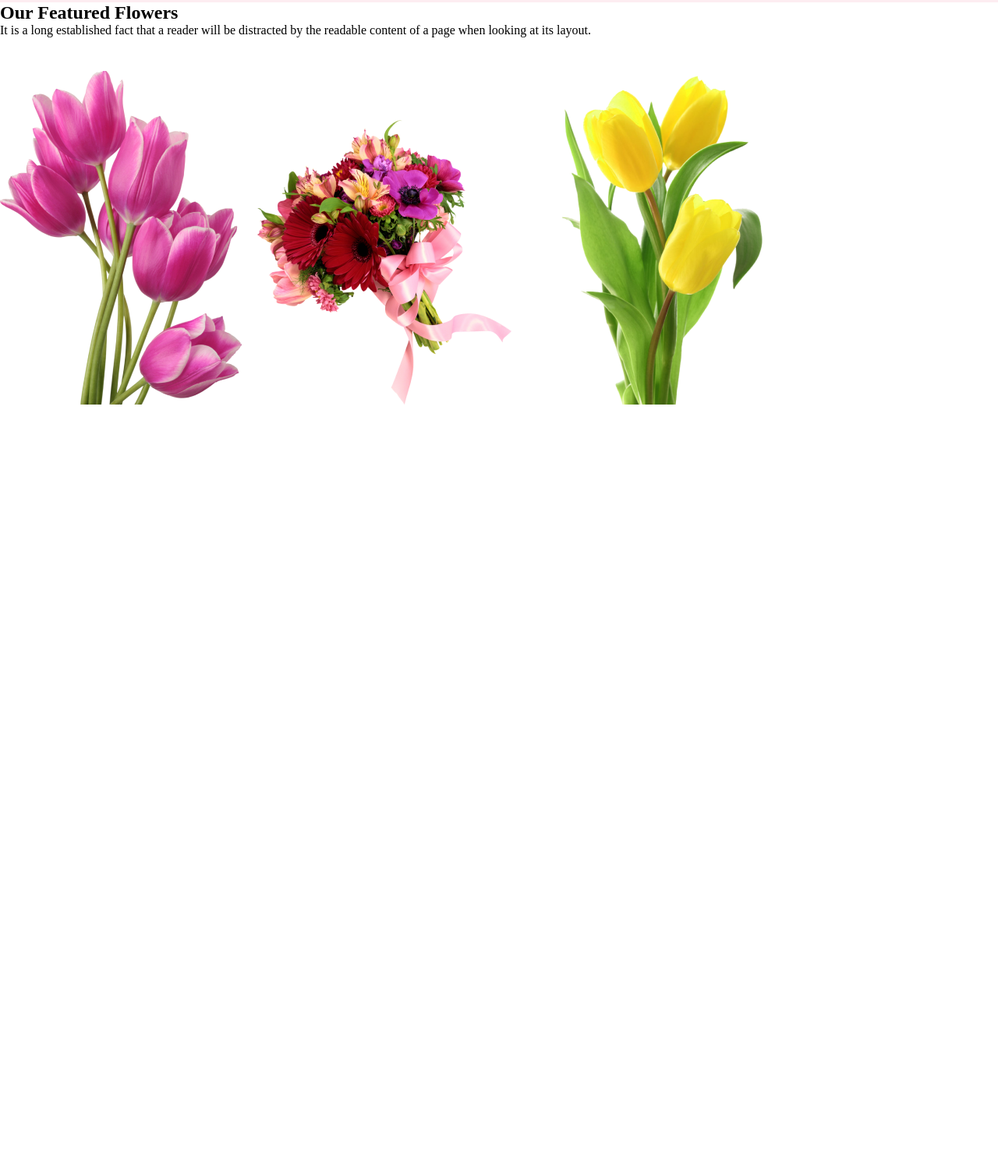
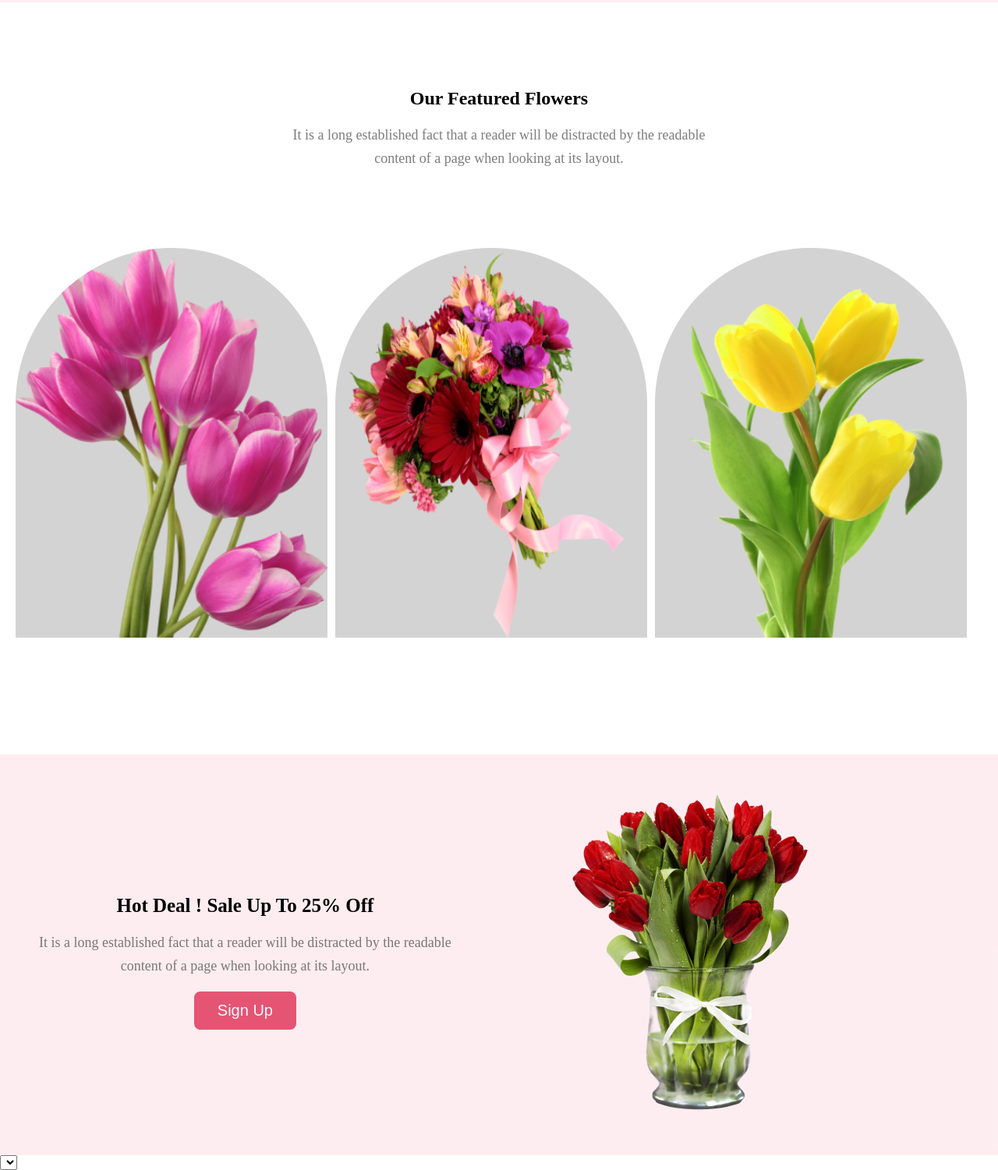
Before and after one commit to yead111/Assignment, a plain HTML site: page index.html in a window 1280 px wide. Shown: the part 561-2062 px from the top of the page at 78% size. Before the commit the page ends 1084 px from the top, so only its background shows below. Drawn offline with Linux system fonts and the light colour scheme.

Commit message:
hoat dial commit

```diff
--- a/index.html
+++ b/index.html
@@ -33,14 +33,41 @@
     </header>
     <main>
         <section>
-            <div>
+            <div class="Our-Featured">
                 <h2>Our Featured Flowers</h2>
-                <p>It is a long established fact that a reader will be distracted by the readable content of a page when looking at its layout.</p>
+                <br>
+                <p class="all-paragraph">It is a long established fact that a reader will be distracted by the readable
+                    <br>content of a page when looking at its layout.
+                </p>
             </div>
-            <div>
-                <img src="images/pngwing 6.png" alt="">
-                <img src="images/pngwing 5.png" alt="">
-                <img src="images/pngwing 7.png" alt="">
+            <div class="all-paragraph-img">
+                <img class="border-img" src="images/pngwing 6.png" alt="">
+                <img class="border-img-2" src="images/pngwing 5.png" alt="">
+                <img class="border-img-3" src="images/pngwing 7.png" alt="">
+            </div>
+            <section class="Sale-Up">
+                <div class="Hot-Dea">
+                    <h1 class="hot">Hot Deal ! Sale Up To 25% Off</h1><br>
+                    <p class="all-paragraph">It is a long established fact that a reader will be distracted by the
+                        readable <br>content of a page when looking at its layout.</p><br>
+
+                    <button class="Shop-Now">
+                        <ul id="button">Sign Up</ul>
+                    </button>
+                </div>
+                    <div class="Deal">
+                    <img src="images/pngwing 8.png" alt="">
+                    </div>
+
+            </section>
+            <select>
+                <div class="Instagram">
+                    <h1>Instagram</h1>
+                    <p>It is a long established fact that a reader will be distracted by the readable content of a page
+                        when looking at its layout.</p>
+                </div>
+            </select>
+
             </div>
 
         </section>
--- a/style.css
+++ b/style.css
@@ -20,9 +20,6 @@
 .pngwing {
     height: 500px;
     width: 400px;
-
-
-
 }
 
 #button {
@@ -34,12 +31,81 @@
     /* border: none; */
     text-align: center;
     border-radius: 8px;
+}
 
-
+.hot {
+    font-size: 25px;
 }
 
 .Shop-Now {
     border: none;
+}
 
+.Deal {
+    margin-top: 45px;
+    width: 200px;
+    width: 300px;
+    margin-bottom: 45px;
+}
+
+.Our-Featured {
+    text-align: center;
+    margin-top: 110px;
+    margin-bottom: 100px;
+}
+
+.all-paragraph {
+    color: rgba(39, 39, 39, 0.60);
+    text-align: center;
+    font-size: 18px;
+    font-weight: 400;
+    line-height: 30px;
 
 }
+
+.all-paragraph-img {
+    display: flex;
+    padding: auto;
+    margin-bottom: 150px;
+    gap: 10px;
+}
+
+.border-img {
+    width: 400px;
+    height: 500px;
+    flex-shrink: 0;
+    border-radius: 300px 300px 0px 0px;
+    background: url(<path-to-image>), lightgray 50% / cover no-repeat;
+    margin-left: 20px;
+    color: #272727;
+}
+
+.border-img-2 {
+    width: 400px;
+    height: 500px;
+    flex-shrink: 0;
+    border-radius: 300px 300px 0px 0px;
+    background: url(<path-to-image>), lightgray 50% / cover no-repeat;
+}
+
+.border-img-3 {
+    width: 400px;
+    height: 500px;
+    flex-shrink: 0;
+    border-radius: 300px 300px 0px 0px;
+    background: url(<path-to-image>), lightgray 50% / cover no-repeat;
+}
+
+.Hot-Dea {
+    text-align: center;
+    padding: 30px 50px;
+    margin-top: 150px;
+    border: none;
+}
+
+.Sale-Up {
+    display: flex;
+    background-color: rgba(229, 84, 115, 0.10);
+    text-align: center;
+    gap: 100px;
+}
```
